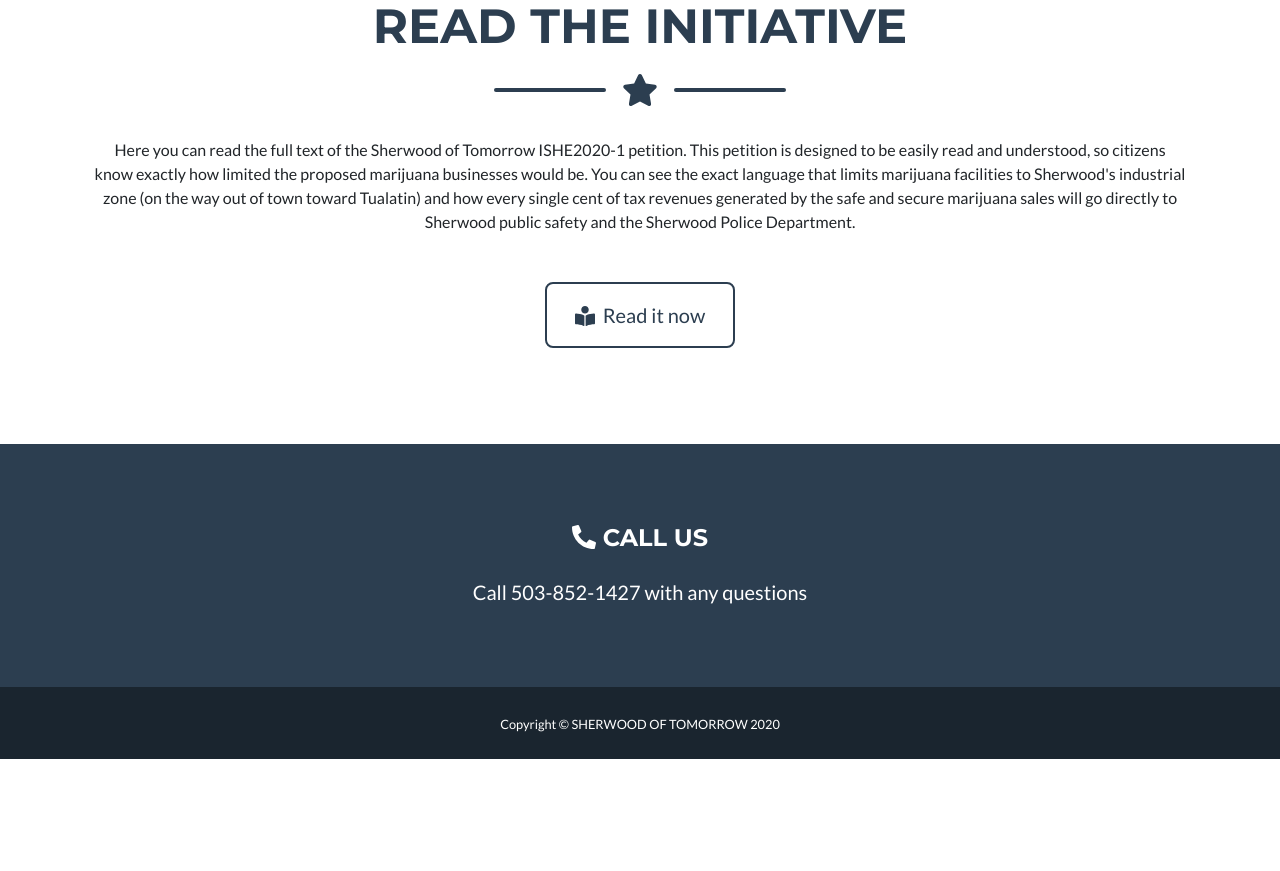
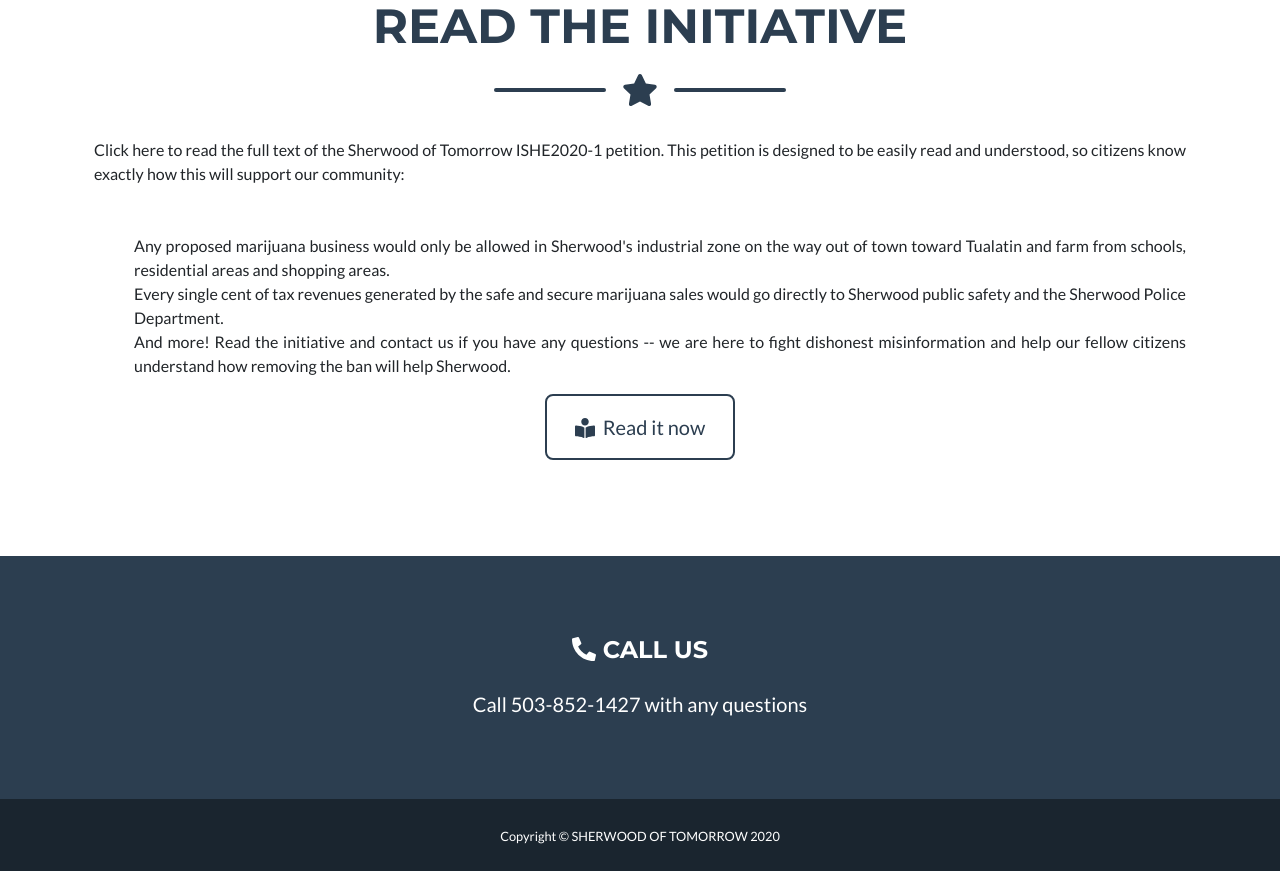
Before and after one commit to Git-Me-Josh/sw-simple, a website: page index.html in a window 1280 px wide. Shown: the part 2480-3351 px from the top of the page. Before the commit the page ends 3239 px from the top, so only its background shows below. Drawn offline with nearby package versions, Linux system fonts and the light colour scheme.

Commit message:
fixed some missed text formatting

```diff
--- a/index.html
+++ b/index.html
@@ -221,15 +221,18 @@
         <div class="divider-custom-line"></div>
       </div>
       <!-- Contact Section Form-->
-      <div class="text-center mt-4">
-        <p class="mb-5">Here you can read the full text of the Sherwood of Tomorrow ISHE2020-1 petition. This petition
-          is designed to
-          be easily read and understood, so citizens know exactly how limited the proposed marijuana businesses would
-          be. You can see the exact language that limits marijuana facilities to Sherwood's industrial zone (on the way
-          out of town toward Tualatin) and how every single cent of tax revenues generated by the safe and secure
-          marijuana sales will go directly to Sherwood public safety and the Sherwood Police Department.</p>
-        <a class="btn btn-xl btn-outline-secondary" href="\assets\img\ISHE2020-1.pdf" target="_blank"><i
-            class="fas fa-book-reader mr-2"></i>Read it now</a>
+      <div class="text-justify mt-4">
+        <p class="mb-5">Click here to read the full text of the Sherwood of Tomorrow ISHE2020-1 petition. This petition is designed to be easily read and understood, so citizens know exactly how this will support our community:
+        </p>
+        <ul style="list-style: none;">
+          <li>Any proposed marijuana business would only be allowed in Sherwood's industrial zone on the way out of town toward Tualatin and farm from schools, residential areas and shopping areas.</li>
+          <li>Every single cent of tax revenues generated by the safe and secure marijuana sales would go directly to Sherwood public safety and the Sherwood Police Department.</li>
+          <li>And more! Read the initiative and contact us if you have any questions -- we are here to fight dishonest misinformation and help our fellow citizens understand how removing the ban will help Sherwood.</li>
+        </ul>
+      </div>
+      <div class="text-center">
+      <a class="btn btn-xl btn-outline-secondary" href="\assets\img\ISHE2020-1.pdf" target="_blank"><i
+        class="fas fa-book-reader mr-2"></i>Read it now</a>
       </div>
     </div>
   </section>
```
